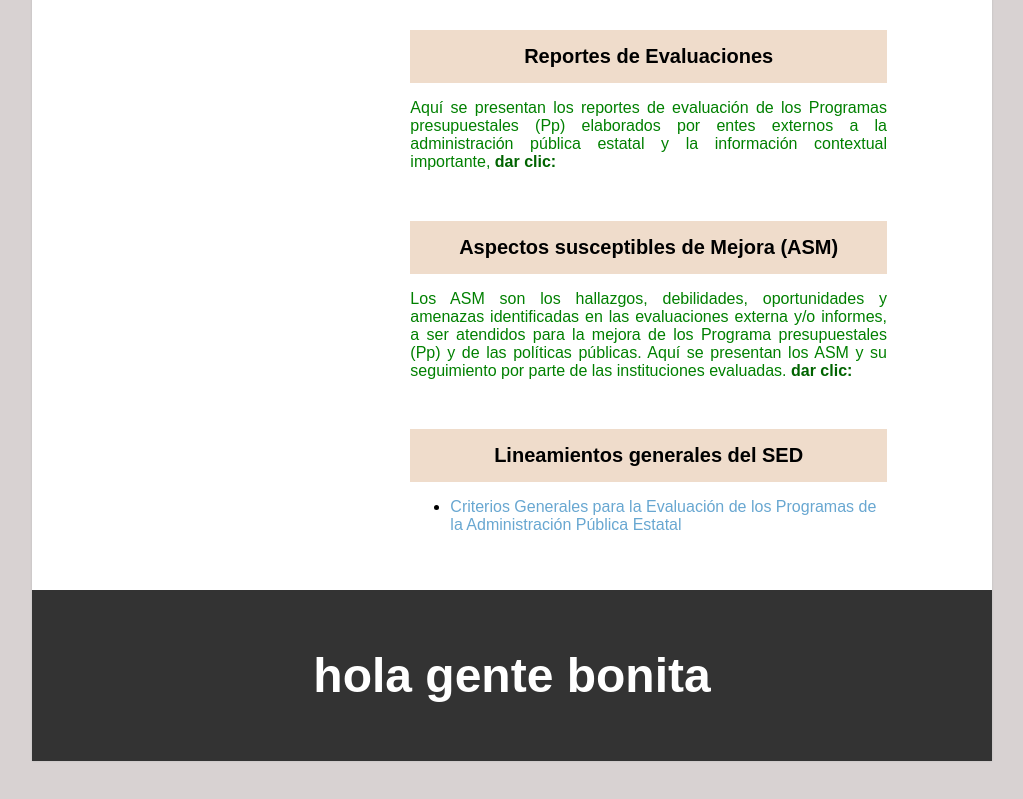
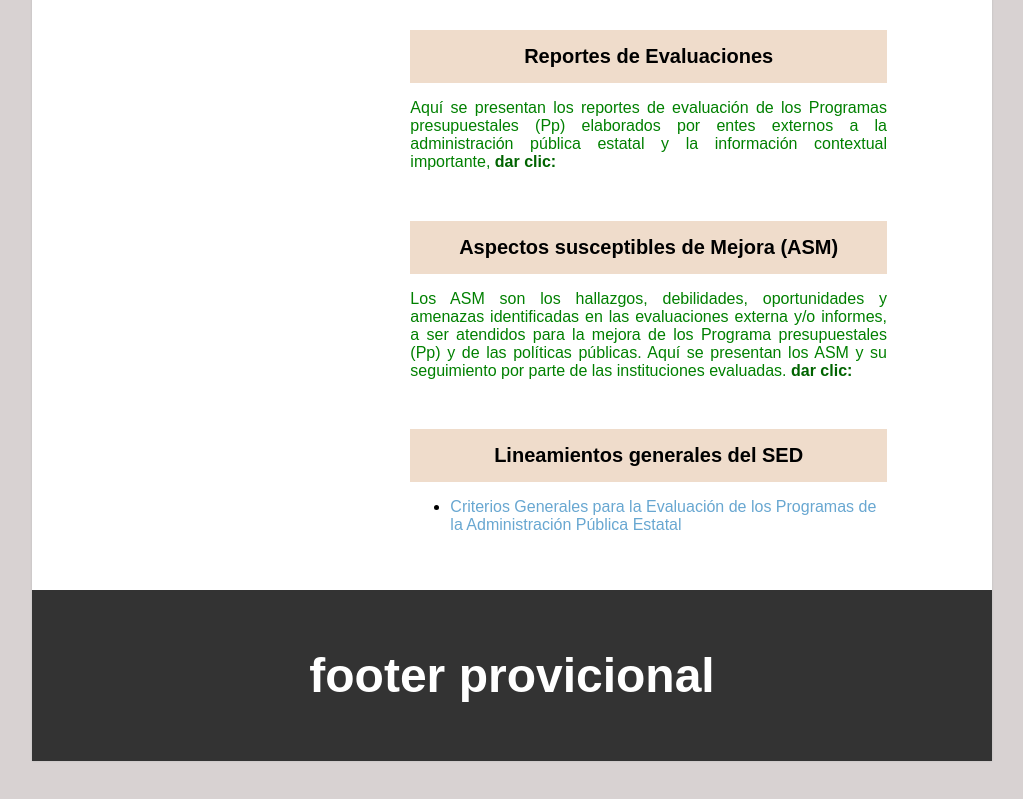
Before and after one commit to LuuuuckBC/Francisco_Carrillo, a plain HTML site: page index.html in a window 1280 px wide. Shown: the part 2976-3775 px from the top of the page, without its empty margins (128-1151 px from the left). Drawn offline with Linux system fonts and the light colour scheme.

Commit message:
Update index.html

```diff
--- a/index.html
+++ b/index.html
@@ -282,7 +282,7 @@
         </div>
     </section>
     <footer>
-        <p>hola gente bonita</p>
+        <p>footer provicional</p>
     </footer>
 </div>
 
```
